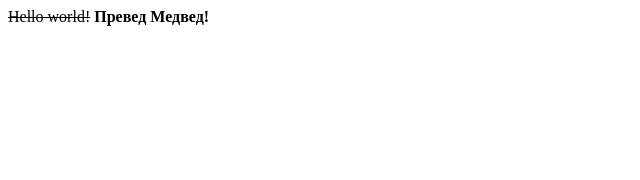
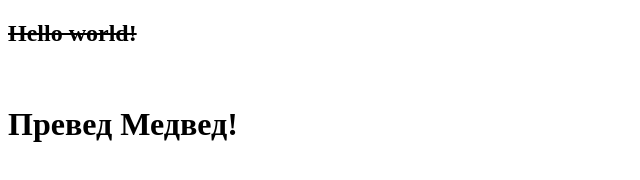
Before and after one commit to kitofizh/2206, a plain HTML site: page index.html in a window 1280 px wide. Shown: the whole page, without its empty margins (0-640 px from the left). Drawn offline with Linux system fonts and the light colour scheme.

Commit message:
Update index.html

```diff
--- a/index.html
+++ b/index.html
@@ -2,6 +2,7 @@
 <html>
 <head><title>Чё пи́сать то?</title></head>
 <body>
-<s>Hello world!</s> <b>Превед Медвед!</b>
+<align=centre><h2><s>Hello world!</s></h2>
+<br><h1><b>Превед Медвед!</b>
 </body>
 </html>
```
